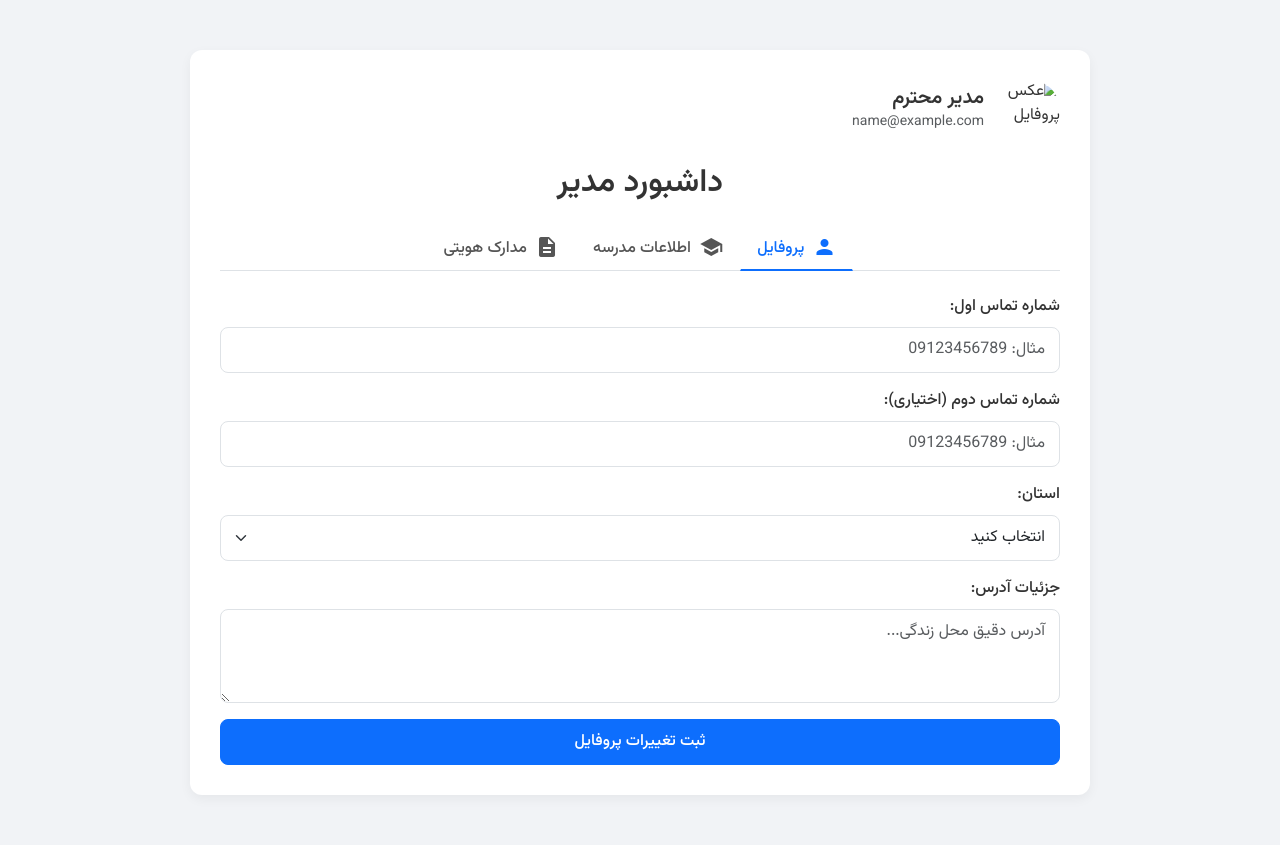
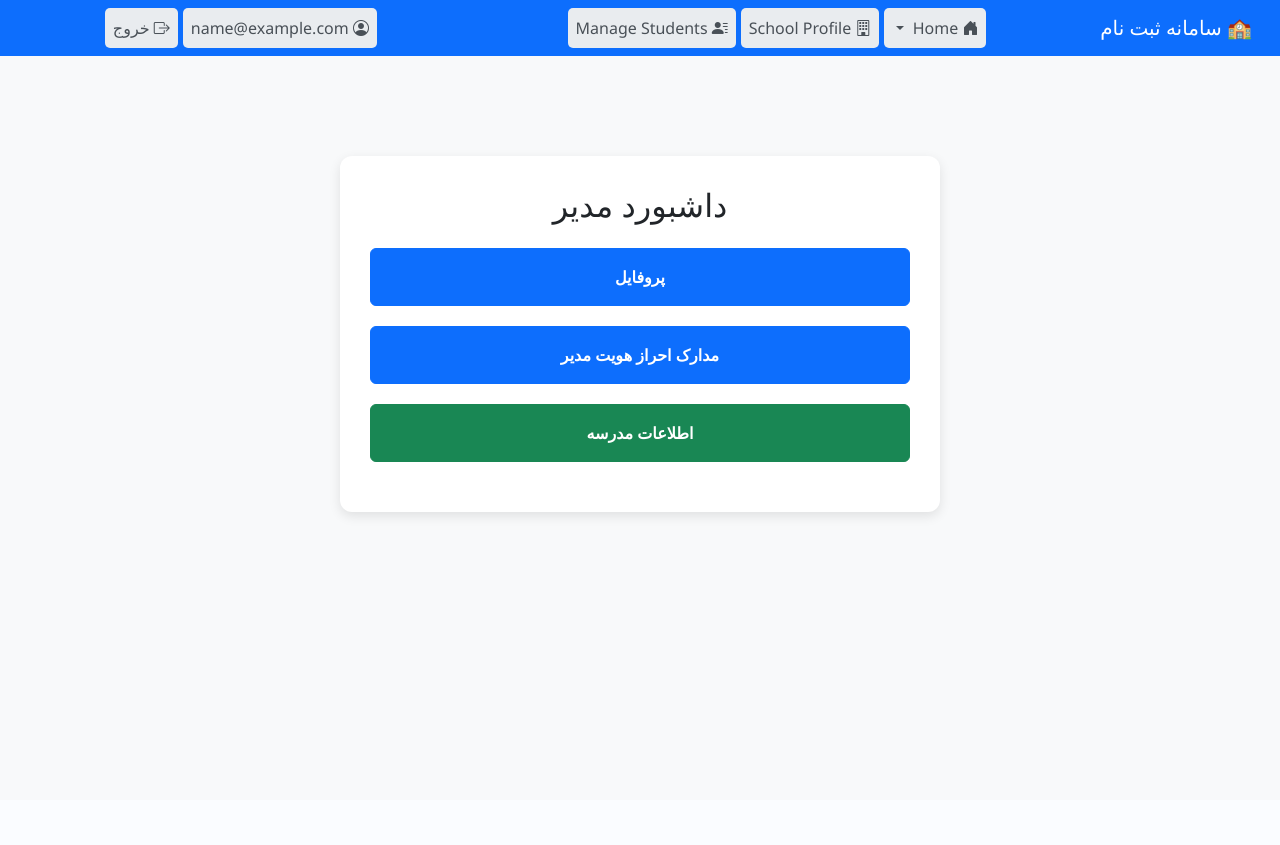
Before and after one commit to ali-talebi/taba_site, a Django app: page /manager/dashboard/ in a window 1280 px wide. After the commit the page ends 519 px from the top, so only its background shows below. Run offline with Django 4.2, Linux system fonts and the light colour scheme; the visitor is signed in with stand-in values (Sample User, id 1); data comes from the database, SQL or seed files in the repository; data that the repository does not hold is empty; some libraries are stand-ins or nearby versions.

Commit message:
set template dashboard manager

```diff
--- a/core/accounts/views.py
+++ b/core/accounts/views.py
@@ -24,7 +24,7 @@ def manager_register(request):
 
     if request.user.is_authenticated :
         if request.user.user_type == 'manager':
-            return redirect('accounts:manager_dashboard')
+            return redirect('manager:manager_dashboard')
         else :
             return redirect('accounts:student_dashboard')
 
--- a/core/manager/urls.py
+++ b/core/manager/urls.py
@@ -1,8 +1,18 @@
 from django.urls import path
-from .views import manager_dashboard
+from .views import (
+    manager_dashboard_menu,
+    profile_form_view,
+    school_info_form_view,
+    # school_level_form_view,
+    documents_form_view,
+)
 
 
 app_name = "manager"
 urlpatterns = [
-    path('dashboard/', manager_dashboard, name='manager_dashboard'),
+    path('dashboard/', manager_dashboard_menu, name='manager_dashboard'),
+    path('profile/', profile_form_view, name='profile_form'),
+    path('school/info/', school_info_form_view, name='school_info_form'),
+    # path('manager/school/level/', school_level_form_view, name='school_level_form'),
+    path('manager/documents/', documents_form_view, name='documents_form'),
 ]
--- a/core/manager/views.py
+++ b/core/manager/views.py
@@ -1,72 +1,81 @@
-from django.shortcuts import render, get_object_or_404
+from django.shortcuts import render, get_object_or_404 , redirect
 from django.contrib.auth.decorators import login_required
 from .models import ManagerInformation, DocumentManager
 from .forms import ManagerProfileForm, ManagerDocumentsForm , SchoolInformationForm , LevelEducationForm
 from school.models import SchoolInformation , Level_Education_School
 from .models import Province
 
+
 @login_required
-def manager_dashboard(request):
+def manager_dashboard_menu(request):
+    return render(request, 'manager/manager_dashboard_menu.html')
+
+@login_required
+def profile_form_view(request):
+    manager_info, created = ManagerInformation.objects.get_or_create(
+        client_manager=request.user
+    )
+
+    profile_form = ManagerProfileForm(instance=manager_info)
+
+    if request.method == 'POST':
+        profile_form = ManagerProfileForm(request.POST, instance=manager_info)
+        if profile_form.is_valid():
+            profile_form.save()
+            return redirect('manager:manager_dashboard')
+
     provinces = Province.objects.all()
+
+    return render(request, 'manager/profile_form_manager.html', {
+        'profile_form': profile_form,
+        'provinces': provinces
+    })
+
+
+
+@login_required
+def school_info_form_view(request):
+    manager_info, created = ManagerInformation.objects.get_or_create(client_manager=request.user)
+    school_info, _ = SchoolInformation.objects.get_or_create(manager=manager_info)
+    school_form = SchoolInformationForm(instance=school_info)
+
+    if request.method == 'POST':
+        school_form = SchoolInformationForm(request.POST, request.FILES, instance=school_info)
+        if school_form.is_valid():
+            school_form.save()
+            return redirect('manager:manager_dashboard')
+
+    provinces = Province.objects.all()
+
+    return render(request, 'manager/school_info_form.html', {
+        'school_form': school_form,
+        'provinces': provinces
+    })
+
+
+
+@login_required
+def documents_form_view(request):
     # دریافت یا ایجاد اطلاعات مدیر
     manager_info, created = ManagerInformation.objects.get_or_create(
         client_manager=request.user
     )
 
     # دریافت یا ایجاد مدارک
-    manager_docs, created = DocumentManager.objects.get_or_create(
-        manager=manager_info
-    )
+    try:
+        document_instance = manager_info.documentmanager
+    except DocumentManager.DoesNotExist:
+        document_instance = DocumentManager(manager=manager_info)
 
-
-    school_info, school_created = SchoolInformation.objects.get_or_create(
-        manager=manager_info
-    )
-
-    # سطح تحصیلی مدرسه
-    level_info, level_created = Level_Education_School.objects.get_or_create(
-        school=school_info
-    )
-
-    profile_form = ManagerProfileForm(instance=manager_info)
-    documents_form = ManagerDocumentsForm(instance=manager_info.documentmanager)
-    school_form = SchoolInformationForm(instance=school_info)
-    level_form = LevelEducationForm(instance=level_info)
-
+    documents_form = ManagerDocumentsForm(instance=document_instance)
 
     if request.method == 'POST':
-        # if 'save_profile' in request.POST:
-        profile_form = ManagerProfileForm(request.POST, instance=manager_info)
-        if profile_form.is_valid():
-            profile_form.save()
-
-        # elif 'save_documents' in request.POST:
-        documents_form = ManagerDocumentsForm(request.POST, request.FILES, instance=manager_info.documentmanager)
+        documents_form = ManagerDocumentsForm(request.POST, request.FILES, instance=document_instance)
         if documents_form.is_valid():
             documents_form.save()
+            return redirect('manager:manager_dashboard')  # بازگشت به منوی اصلی
 
-        # elif 'save_school' in request.POST:
-        school_form = SchoolInformationForm(request.POST, request.FILES, instance=school_info)
-        if school_form.is_valid():
-            school = school_form.save(commit=False)
-            school.manager = manager_info
-            school.save()
-
-        # elif 'save_level' in request.POST:
-        level_form = LevelEducationForm(request.POST, instance=level_info)
-        if level_form.is_valid():
-            level_form.save()
-
-        # ریفرش فرم‌ها بعد از ذخیره
-        profile_form = ManagerProfileForm(instance=manager_info)
-        documents_form = ManagerDocumentsForm(instance=manager_info.documentmanager)
-        school_form = SchoolInformationForm(instance=school_info)
-        level_form = LevelEducationForm(instance=level_info)
-
-    return render(request, 'manager/manager_dashboard.html', {
-        'profile_form': profile_form,
+    return render(request, 'manager/document_manager_form.html', {
         'documents_form': documents_form,
-        'school_form': school_form,
-        'level_form': level_form,
-        'provinces': provinces
+        'document_instance': document_instance,  # مهم: برای نمایش وضعیت فعلی فایل‌ها
     })
--- a/core/templates/base_template/base_html.html
+++ b/core/templates/base_template/base_html.html
@@ -5,6 +5,7 @@
   <title>صفحه ثبت نام و ورود </title>
   <link href="https://cdn.jsdelivr.net/npm/bootstrap@5.3.0/dist/css/bootstrap.min.css"  rel="stylesheet">
   <link href="https://cdn.jsdelivr.net/npm/bootstrap-icons@1.10.5/font/bootstrap-icons.css"  rel="stylesheet">
+
   <style>
     body {
       background-color: #f8f9fa;
--- /dev/null
+++ b/core/templates/base_template/just_navbar.html
@@ -0,0 +1,105 @@
+
+<style>
+    body {
+      background-color: #f8f9fa;
+      font-family: 'Segoe UI', sans-serif;
+    }
+
+    .form-container {
+      max-width: 600px;
+      margin: auto;
+      padding: 2rem;
+      background-color: white;
+      border-radius: 10px;
+      box-shadow: 0 4px 15px rgba(0, 0, 0, 0.05);
+    }
+
+    /* Tab nav */
+    .nav-tabs {
+      background-color: #ffffff;
+      padding: 10px;
+      border-radius: 10px;
+      box-shadow: 0 2px 8px rgba(0, 0, 0, 0.03);
+    }
+
+    .nav-link {
+      color: #495057 !important;
+      font-weight: 500;
+      border-radius: 5px;
+      margin-right: 5px;
+      background-color: #e9ecef;
+      transition: all 0.3s ease;
+    }
+
+    .nav-link:hover {
+      background-color: #dee2e6;
+    }
+
+    .nav-link.active {
+      background-color: #0d6efd !important;
+      color: white !important;
+      border-color: transparent;
+    }
+
+    .tab-content {
+      background-color: white;
+      border-radius: 10px;
+      padding: 2rem;
+      box-shadow: 0 4px 15px rgba(0, 0, 0, 0.05);
+    }
+
+    .btn-primary, .btn-success {
+      font-weight: bold;
+    }
+  </style>
+
+<!-- Navbar -->
+<nav class="navbar navbar-expand-lg navbar-dark bg-primary mb-4">
+    <div class="container-fluid">
+      <a class="navbar-brand" href="#">🏫 سامانه ثبت نام  </a>
+      <button class="navbar-toggler" type="button" data-bs-toggle="collapse" data-bs-target="#navbarNav">
+        <span class="navbar-toggler-icon"></span>
+      </button>
+      <div class="collapse navbar-collapse" id="navbarNav">
+        <ul class="navbar-nav me-auto mb-2 mb-lg-0">
+
+          <!-- Home Dropdown -->
+          <li class="nav-item dropdown">
+            <a class="nav-link dropdown-toggle" href="#" role="button" data-bs-toggle="dropdown" aria-expanded="false">
+              <i class="bi bi-house-door-fill"></i> Home
+            </a>
+            <ul class="dropdown-menu">
+              <li><a class="dropdown-item" href="#">📊 Dashboard</a></li>
+              <li><a class="dropdown-item" href="#">⚙️ Site Settings</a></li>
+              <li><a class="dropdown-item" href="#">📈 Analytics</a></li>
+            </ul>
+          </li>
+
+          <!-- School Profile -->
+          <li class="nav-item">
+            <a class="nav-link" href="#"><i class="bi bi-building"></i> School Profile</a>
+          </li>
+
+          <!-- Manage Students -->
+          <li class="nav-item">
+            <a class="nav-link" href="#"><i class="bi bi-person-lines-fill"></i> Manage Students</a>
+          </li>
+
+        </ul>
+
+        <!-- Right Side Menu -->
+        <ul class="navbar-nav ms-auto">
+          <li class="nav-item">
+            <a class="nav-link" href="#"><i class="bi bi-person-circle"></i> {{ request.user.email }}</a>
+          </li>
+          <li class="nav-item">
+            {% if user.is_authenticated %}
+              <a class="nav-link" href="{% url 'accounts:logout' %}"><i class="bi bi-box-arrow-right"></i> خروج</a>
+            {% else %}
+              <a class="nav-link" href="{% url 'accounts:login' %}"><i class="bi bi-box-arrow-right"></i> ورود</a>
+            {% endif %}
+          </li>
+        </ul>
+      </div>
+    </div>
+  </nav>
--- a/core/templates/manager/manager_dashboard.html
+++ /dev/null
@@ -1,318 +0,0 @@
-<!DOCTYPE html>
-<html lang="fa" dir="rtl">
-<head>
-    <meta charset="UTF-8">
-    <title>داشبورد مدیر - طراحی زیبا</title>
-    <link href="https://cdn.jsdelivr.net/npm/bootstrap@5.3.0/dist/css/bootstrap.rtl.min.css"  rel="stylesheet">
-    <link href="https://fonts.googleapis.com/css2?family=Vazirmatn:wght@400;500;600&display=swap" rel="stylesheet">
-    <link href="https://fonts.googleapis.com/icon?family=Material+Icons" rel="stylesheet">
-
-    <style>
-        body {
-            font-family: 'Vazirmatn', sans-serif;
-            background-color: #f1f3f6;
-            color: #333;
-        }
-
-        .dashboard-container {
-            max-width: 900px;
-            margin: 50px auto;
-            background-color: #fff;
-            border-radius: 12px;
-            box-shadow: 0 4px 12px rgba(0, 0, 0, 0.05);
-            padding: 30px;
-        }
-
-        h2 {
-            font-weight: 600;
-            margin-bottom: 30px;
-        }
-
-        .nav-tabs .nav-link {
-            color: #555;
-            font-weight: 500;
-        }
-
-        .nav-tabs .nav-link.active {
-            color: #0d6efd;
-            border-color: transparent;
-            border-bottom: 2px solid #0d6efd;
-        }
-
-        .form-label {
-            font-weight: 500;
-        }
-
-        .form-control,
-        .form-select {
-            border-radius: 8px;
-            padding: 10px 14px;
-        }
-
-        textarea.form-control {
-            resize: vertical;
-        }
-
-        .btn-custom {
-            border-radius: 8px;
-            padding: 10px 20px;
-            font-weight: 500;
-        }
-
-        .btn-primary {
-            background-color: #0d6efd;
-            border-color: #0d6efd;
-        }
-
-        .btn-success {
-            background-color: #198754;
-            border-color: #198754;
-        }
-
-        .btn-info {
-            background-color: #0dcaf0;
-            border-color: #0dcaf0;
-        }
-
-        .btn-custom:hover {
-            opacity: 0.9;
-        }
-
-        .text-danger {
-            font-size: 0.85rem;
-            margin-top: 4px;
-        }
-
-        @media (max-width: 576px) {
-            .dashboard-container {
-                padding: 20px;
-            }
-        }
-    </style>
-</head>
-<body>
-
-<div class="dashboard-container">
-
-    <!-- قسمت عکس پروفایل -->
-    <div class="d-flex align-items-center mb-4">
-        <img src="https://via.placeholder.com/80"  alt="عکس پروفایل"
-             class="rounded-circle me-3" style="width: 60px; height: 60px; object-fit: cover;">
-        <div>
-            <h5 class="mb-0 fw-bold">مدیر محترم</h5>
-            <small class="text-muted">{{user.email}}</small>
-        </div>
-    </div>
-
-    <h2 class="text-center mb-4">داشبورد مدیر</h2>
-
-    <!-- Tabs -->
-    <ul class="nav nav-tabs mb-4 justify-content-center" id="managerTabs" role="tablist">
-        <li class="nav-item" role="presentation">
-            <button class="nav-link active" id="profile-tab" data-bs-toggle="tab" data-bs-target="#profile" type="button" role="tab">
-                <span class="material-icons align-middle">person</span>
-                <span class="ms-1">پروفایل</span>
-            </button>
-        </li>
-        <li class="nav-item" role="presentation">
-            <button class="nav-link" id="school-tab" data-bs-toggle="tab" data-bs-target="#school" type="button" role="tab">
-                <span class="material-icons align-middle">school</span>
-                <span class="ms-1">اطلاعات مدرسه</span>
-            </button>
-        </li>
-        <li class="nav-item" role="presentation">
-            <button class="nav-link" id="documents-tab" data-bs-toggle="tab" data-bs-target="#documents" type="button" role="tab">
-                <span class="material-icons align-middle">description</span>
-                <span class="ms-1">مدارک هویتی</span>
-            </button>
-        </li>
-    </ul>
-
-    <div class="tab-content">
-
-        <!-- Tab 1: Profile -->
-        <div class="tab-pane fade show active" id="profile" role="tabpanel">
-            <form method="post">
-                {% csrf_token %}
-
-                <!-- شماره تماس اول -->
-                <div class="mb-3">
-                    <label for="id_phone_number1" class="form-label">شماره تماس اول:</label>
-                    <input type="text" name="phone_number1" id="id_phone_number1" class="form-control"
-                           placeholder="مثال: 09123456789"
-                           value="{{ profile_form.phone_number1.value|default:'' }}">
-                    {% if profile_form.phone_number1.errors %}
-                        <div class="text-danger">{{ profile_form.phone_number1.errors.0 }}</div>
-                    {% endif %}
-                </div>
-
-                <!-- شماره تماس دوم -->
-                <div class="mb-3">
-                    <label for="id_phone_number2" class="form-label">شماره تماس دوم (اختیاری):</label>
-                    <input type="text" name="phone_number2" id="id_phone_number2" class="form-control"
-                           placeholder="مثال: 09123456789"
-                           value="{{ profile_form.phone_number2.value|default:'' }}">
-                    {% if profile_form.phone_number2.errors %}
-                        <div class="text-danger">{{ profile_form.phone_number2.errors.0 }}</div>
-                    {% endif %}
-                </div>
-
-                <!-- استان -->
-                <div class="mb-3">
-                    <label for="id_address" class="form-label">استان:</label>
-                    <select name="address" id="id_address" class="form-select">
-                        <option value="">انتخاب کنید</option>
-                        {% for province in provinces %}
-                            <option value="{{ province.id }}" {% if profile_form.address.value == province.id|stringformat:"s" %}selected{% endif %}>
-                                {{ province.name }}
-                            </option>
-                        {% endfor %}
-                    </select>
-                    {% if profile_form.address.errors %}
-                        <div class="text-danger">{{ profile_form.address.errors.0 }}</div>
-                    {% endif %}
-                </div>
-
-                <!-- جزئیات آدرس -->
-                <div class="mb-3">
-                    <label for="id_address2" class="form-label">جزئیات آدرس:</label>
-                    <textarea name="address2" id="id_address2" class="form-control" rows="3"
-                              placeholder="آدرس دقیق محل زندگی...">{{ profile_form.address2.value|default:'' }}</textarea>
-                    {% if profile_form.address2.errors %}
-                        <div class="text-danger">{{ profile_form.address2.errors.0 }}</div>
-                    {% endif %}
-                </div>
-
-                <button type="submit" name="save_profile" class="btn btn-primary btn-custom w-100">ثبت تغییرات پروفایل</button>
-            </form>
-        </div>
-
-        <!-- Tab 2: School -->
-        <div class="tab-pane fade" id="school" role="tabpanel">
-            <form method="post" enctype="multipart/form-data">
-                {% csrf_token %}
-
-                <!-- نام مدرسه -->
-                <div class="mb-3">
-                    <label for="id_school_name" class="form-label">نام مدرسه:</label>
-                    <input type="text" name="school_name" id="id_school_name" class="form-control"
-                           value="{{ school_form.school_name.value|default:'' }}">
-                    {% if school_form.school_name.errors %}
-                        <div class="text-danger">{{ school_form.school_name.errors.0 }}</div>
-                    {% endif %}
-                </div>
-
-                <!-- لوگو -->
-                <div class="mb-3">
-                    <label for="id_logo" class="form-label">لوگوی مدرسه:</label>
-                    <input type="file" name="logo" id="id_logo" class="form-control">
-                    {% if school_form.logo.errors %}
-                        <div class="text-danger">{{ school_form.logo.errors.0 }}</div>
-                    {% endif %}
-                </div>
-
-                <!-- استان -->
-                <div class="mb-3">
-                    <label for="id_school_address" class="form-label">استان:</label>
-                    <select name="address" id="id_school_address" class="form-select">
-                        <option value="">انتخاب کنید</option>
-                        {% for province in provinces %}
-                            <option value="{{ province.id }}" {% if school_form.address.value == province.id|stringformat:"s" %}selected{% endif %}>
-                                {{ province.name }}
-                            </option>
-                        {% endfor %}
-                    </select>
-                    {% if school_form.address.errors %}
-                        <div class="text-danger">{{ school_form.address.errors.0 }}</div>
-                    {% endif %}
-                </div>
-
-                <button type="submit" name="save_school" class="btn btn-success btn-custom w-100">ثبت اطلاعات مدرسه</button>
-            </form>
-
-            <hr>
-
-            <form method="post">
-                {% csrf_token %}
-
-                <!-- نام سطح تحصیلی -->
-                <div class="mb-3">
-                    <label for="id_name_level" class="form-label">نام سطح تحصیلی:</label>
-                    <input type="text" name="name_level" id="id_name_level" class="form-control"
-                           value="{{ level_form.name_level.value|default:'' }}">
-                    {% if level_form.name_level.errors %}
-                        <div class="text-danger">{{ level_form.name_level.errors.0 }}</div>
-                    {% endif %}
-                </div>
-
-                <!-- رشته‌ها -->
-                <div class="mb-3">
-                    <label class="form-label">رشته‌های تحصیلی:</label><br>
-                    {% for field in level_form.fields.queryset %}
-                        <div class="form-check form-check-inline">
-                            <input class="form-check-input" type="checkbox" name="fields" id="field_{{ field.id }}" value="{{ field.id }}">
-                            <label class="form-check-label" for="field_{{ field.id }}">{{ field.field_name }}</label>
-                        </div>
-                    {% endfor %}
-                    {% if level_form.fields.errors %}
-                        <div class="text-danger">{{ level_form.fields.errors.0 }}</div>
-                    {% endif %}
-                </div>
-
-                <button type="submit" name="save_level" class="btn btn-info btn-custom w-100 text-white">ثبت سطح و رشته</button>
-            </form>
-        </div>
-
-        <!-- Tab 3: Documents -->
-        <div class="tab-pane fade" id="documents" role="tabpanel">
-            <form method="post" enctype="multipart/form-data">
-                {% csrf_token %}
-
-                <!-- سند 1 -->
-                <div class="mb-3">
-                    <label for="id_doc1" class="form-label">سند 1 احراز هویت کاربری:</label>
-                    <input type="file" name="doc1" id="id_doc1" class="form-control">
-                    {% if documents_form.doc1.errors %}
-                        <div class="text-danger">{{ documents_form.doc1.errors.0 }}</div>
-                    {% endif %}
-                </div>
-
-                <!-- سند 2 -->
-                <div class="mb-3">
-                    <label for="id_doc2" class="form-label">سند 2 احراز هویت کاربری:</label>
-                    <input type="file" name="doc2" id="id_doc2" class="form-control">
-                    {% if documents_form.doc2.errors %}
-                        <div class="text-danger">{{ documents_form.doc2.errors.0 }}</div>
-                    {% endif %}
-                </div>
-
-                <!-- سند 3 -->
-                <div class="mb-3">
-                    <label for="id_doc3" class="form-label">سند 3 احراز هویت کاربری:</label>
-                    <input type="file" name="doc3" id="id_doc3" class="form-control">
-                    {% if documents_form.doc3.errors %}
-                        <div class="text-danger">{{ documents_form.doc3.errors.0 }}</div>
-                    {% endif %}
-                </div>
-
-                <!-- سند 4 -->
-                <div class="mb-3">
-                    <label for="id_doc4" class="form-label">سند 4 احراز هویت کاربری:</label>
-                    <input type="file" name="doc4" id="id_doc4" class="form-control">
-                    {% if documents_form.doc4.errors %}
-                        <div class="text-danger">{{ documents_form.doc4.errors.0 }}</div>
-                    {% endif %}
-                </div>
-
-                <button type="submit" name="save_documents" class="btn btn-success btn-custom w-100">ثبت مدارک</button>
-            </form>
-        </div>
-
-    </div>
-</div>
-
-<!-- Bootstrap JS -->
-<script src="https://cdn.jsdelivr.net/npm/bootstrap@5.3.0/dist/js/bootstrap.bundle.min.js"></script>
-
-</body>
-</html>
--- /dev/null
+++ b/core/templates/manager/manager_dashboard_menu.html
@@ -0,0 +1,61 @@
+<!DOCTYPE html>
+<html lang="fa" dir="rtl">
+<head>
+    <meta charset="UTF-8">
+    <title>داشبورد مدیر</title>
+    <link href="https://cdn.jsdelivr.net/npm/bootstrap@5.3.0/dist/css/bootstrap.rtl.min.css"  rel="stylesheet">
+    <link href="https://cdn.jsdelivr.net/npm/bootstrap@5.3.0/dist/css/bootstrap.min.css"  rel="stylesheet">
+    <link href="https://cdn.jsdelivr.net/npm/bootstrap-icons@1.10.5/font/bootstrap-icons.css"  rel="stylesheet">
+
+    <style>
+        body {
+            font-family: 'Vazirmatn', sans-serif;
+            background-color: #f1f3f6;
+        }
+        .dashboard-menu {
+            max-width: 600px;
+            margin: 100px auto;
+            background-color: #fff;
+            padding: 30px;
+            border-radius: 12px;
+            box-shadow: 0 4px 12px rgba(0, 0, 0, 0.1);
+        }
+        .menu-item {
+            margin-bottom: 20px;
+        }
+    </style>
+</head>
+<body>
+
+{% block navbar %}
+
+    {% include "base_template/just_navbar.html" %}
+
+{% endblock navbar %}
+
+<div class="dashboard-menu text-center">
+    <h2 class="mb-4">داشبورد مدیر</h2>
+
+    <div class="menu-item">
+        <a href="{% url 'manager:profile_form' %}" class="btn btn-primary w-100 py-3">پروفایل</a>
+    </div>
+
+    <div class="menu-item">
+        <a href="{% url 'manager:documents_form' %}" class="btn btn-primary w-100 py-3">مدارک احراز هویت مدیر </a>
+    </div>
+
+    <div class="menu-item">
+        <a href="{% url 'manager:school_info_form' %}" class="btn btn-success w-100 py-3">اطلاعات مدرسه</a>
+    </div>
+
+    {% comment %} <div class="menu-item">
+        <a href="{% url 'manager:school_level_form' %}" class="btn btn-info w-100 py-3 text-white">سطح و رشته مدرسه</a>
+    </div> {% endcomment %}
+
+    {% comment %} <div class="menu-item">
+        <a href="{% url 'documents_form' %}" class="btn btn-warning w-100 py-3 text-white">مدارک هویتی</a>
+    </div> {% endcomment %}
+</div>
+
+</body>
+</html>
```
Also changed, not shown: core/templates/manager/document_manager_form.html (+53 -13 lines), core/templates/manager/school_info_form.html (added, +74 -0 lines), 2 other files.
